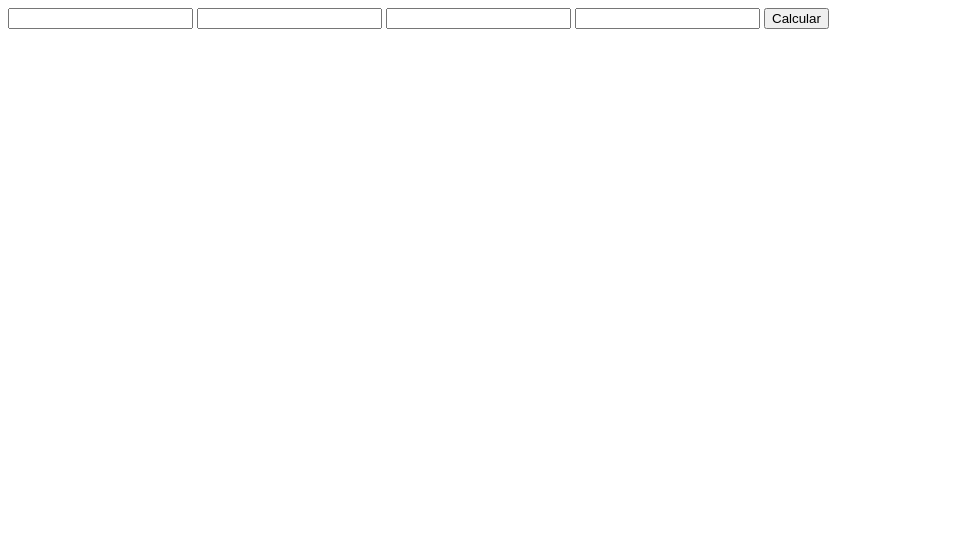
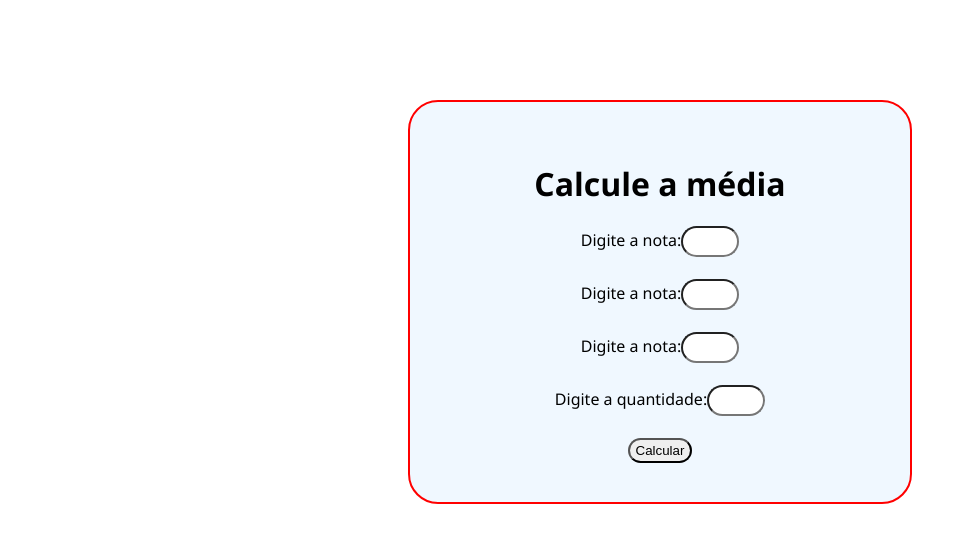
Before and after one commit to PedroHenriqueAnjos/Projects, a plain HTML site: page index.html in a window 1280 px wide. Shown: the whole page, without its empty margins (0-967 px from the left). Drawn offline with Linux system fonts and the light colour scheme.

Commit message:
css pronto
Caixa centralizada e estilizada.
Enunciado estilizado.
Botão e caixas de texto estilizadas.

```diff
--- a/index.html
+++ b/index.html
@@ -1,16 +1,18 @@
 <!DOCTYPE html>
 <html lang="en">
 <head>
+    <link rel="stylesheet" href="style.css">
     <meta charset="UTF-8">
     <meta name="viewport" content="width=device-width, initial-scale=1.0">
     <title>Document</title>
 </head>
 <body>
    <div class="center">
-       <input type="text" name="" id="txt_var1">
-       <input type="text" name="" id="txt_var2">
-       <input type="text" name="" id="txt_var3">
-        <input type="text" name="" id="divisor">
+        <h1>Calcule a média</h1>
+       Digite a nota:<input type="text" name="" id="txt_var1"><br><br>
+       Digite a nota:<input type="text" name="" id="txt_var2"><br><br>
+       Digite a nota:<input type="text" name="" id="txt_var3"><br><br>
+        Digite a quantidade:<input type="text" name="" id="divisor"><br><br>
         <button onclick="calcular()">Calcular </button>
    </div>
 </body>
--- a/style.css
+++ b/style.css
@@ -0,0 +1,39 @@
+input {
+    height: 25px;
+    width: 50px;
+    border-radius: 30px;
+
+
+}
+
+button {
+    height: 25px;
+    border-radius: 30px;
+}
+
+
+h1{
+    font-family: 'Segoe UI', Tahoma, Geneva, Verdana, sans-serif;
+}
+
+
+
+.center {
+    font-family: 'Segoe UI', Tahoma, Geneva, Verdana, sans-serif;
+    align-content: center;
+    text-align: center;
+
+
+    background-color: aliceblue;
+
+
+    margin-left: 400px;
+    margin-top: 100px;
+    height:400px ;
+    width: 500px;
+
+
+    border: 2px solid red;
+    border-radius: 30px;
+
+}
```
